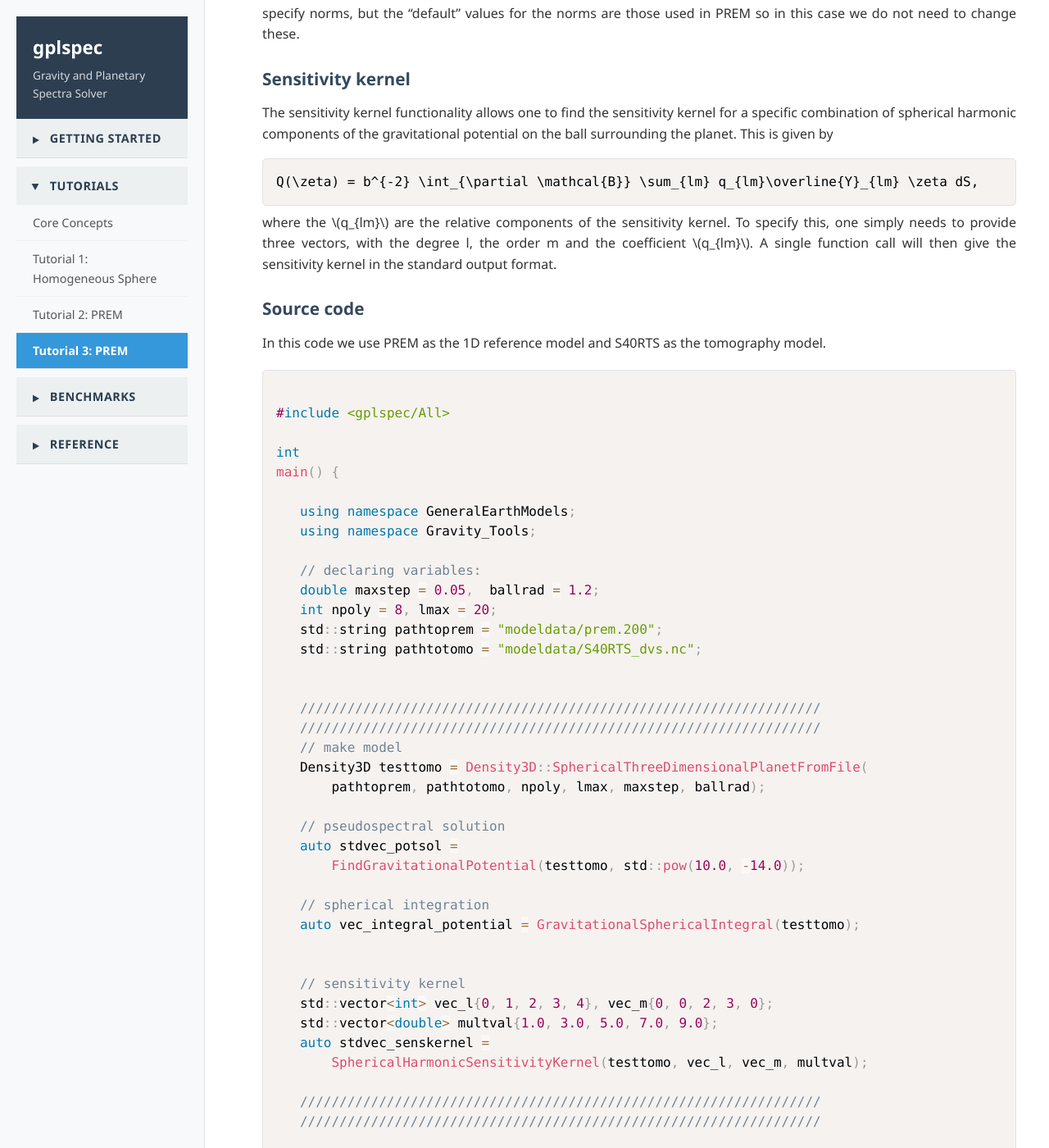
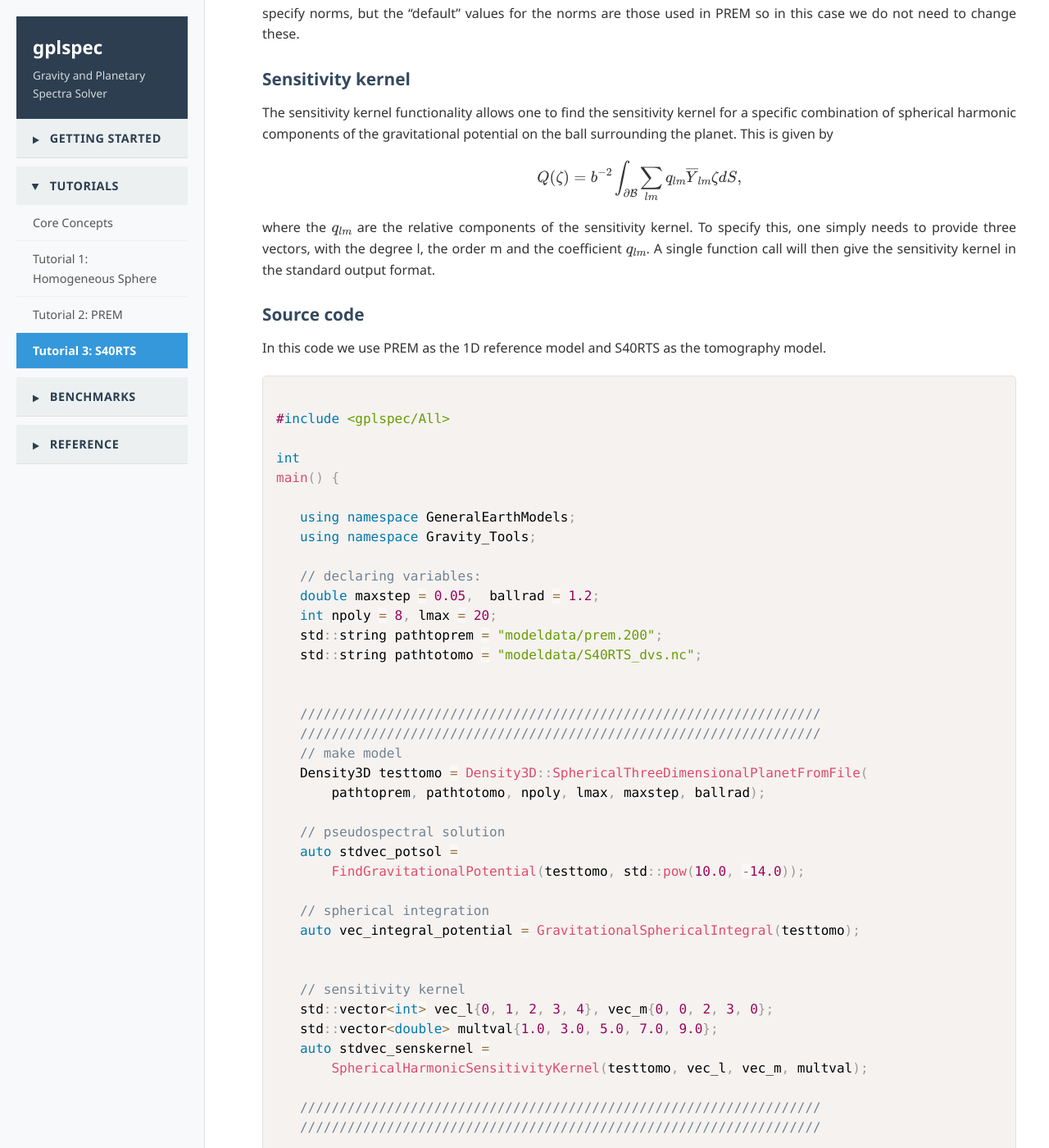
Before and after one commit to adcm2/gplspec, a Jekyll site: the page built from _tutorials/tutorial3_tomo.md, in a window 1280 px wide and 1400 px high, scrolled down 478 px. Shown: the whole window at 82% size. Built offline with Jekyll 4.4.1, drawn with Linux system fonts in a browser that asks for light colours; nearby versions of some CDN libraries.

Commit message:
Update docs

````diff
--- a/_tutorials/tutorial3_tomo.md
+++ b/_tutorials/tutorial3_tomo.md
@@ -1,5 +1,5 @@
 ---
-title: "Tutorial 3: PREM "
+title: "Tutorial 3: S40RTS  "
 description: "Gravitational potential calculation for PREM"
 layout: default
 ---
@@ -7,7 +7,6 @@
 # Tomography models and sensitivity kernels
 
 This tutorial demonstrates how to construct a density model from PREM and how to add 3D variation via a tomography model. In addition the calculation of a sensitivity kernel is shown.
-
 
 ## Code
 ### Model
@@ -19,10 +18,10 @@
 
 ### Sensitivity kernel
 The sensitivity kernel functionality allows one to find the sensitivity kernel for a specific combination of spherical harmonic components of the gravitational potential on the ball surrounding the planet. This is given by
-```math
-Q(\zeta) = b^{-2} \int_{\partial \mathcal{B}} \sum_{lm} q_{lm}\overline{Y}_{lm} \zeta dS,
-```
-where the $$q_{lm}$$ are the relative components of the sensitivity kernel. To specify this, one simply needs to provide three vectors, with the degree l, the order m and the coefficient $$q_{lm}$$. A single function call will then give the sensitivity kernel in the standard output format.
+
+$$Q(\zeta) = b^{-2} \int_{\partial \mathcal{B}} \sum_{lm} q_{lm}\overline{Y}_{lm} \zeta dS,$$
+
+where the $q_{lm}$ are the relative components of the sensitivity kernel. To specify this, one simply needs to provide three vectors, with the degree l, the order m and the coefficient $q_{lm}$. A single function call will then give the sensitivity kernel in the standard output format.
 
 ### Source code
 In this code we use PREM as the 1D reference model and S40RTS as the tomography model.
````
Also changed, not shown: _layouts/default.html (+12 -0 lines).
